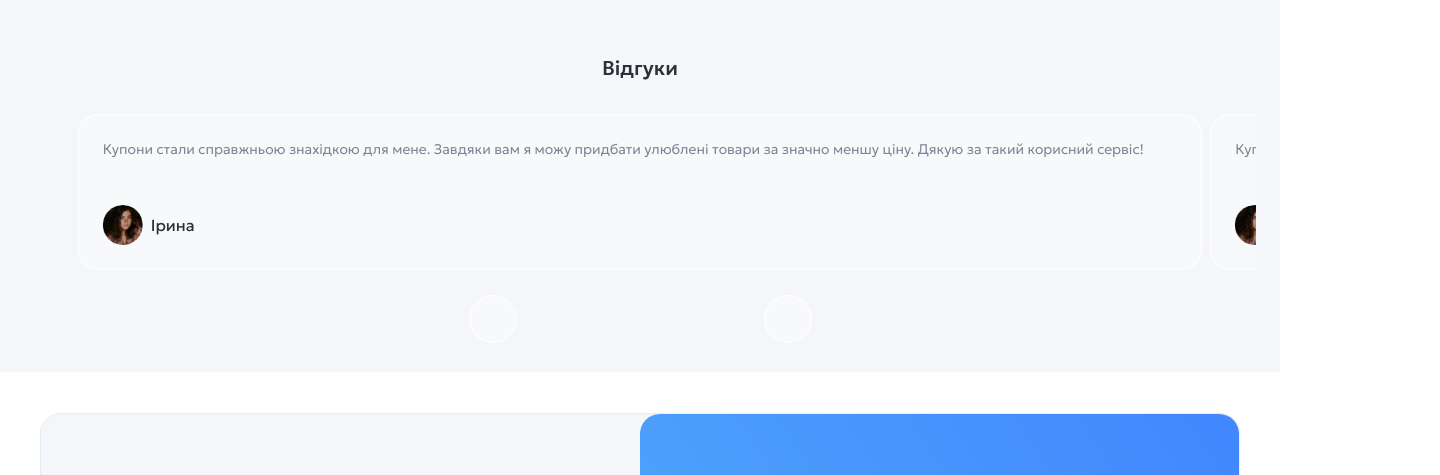
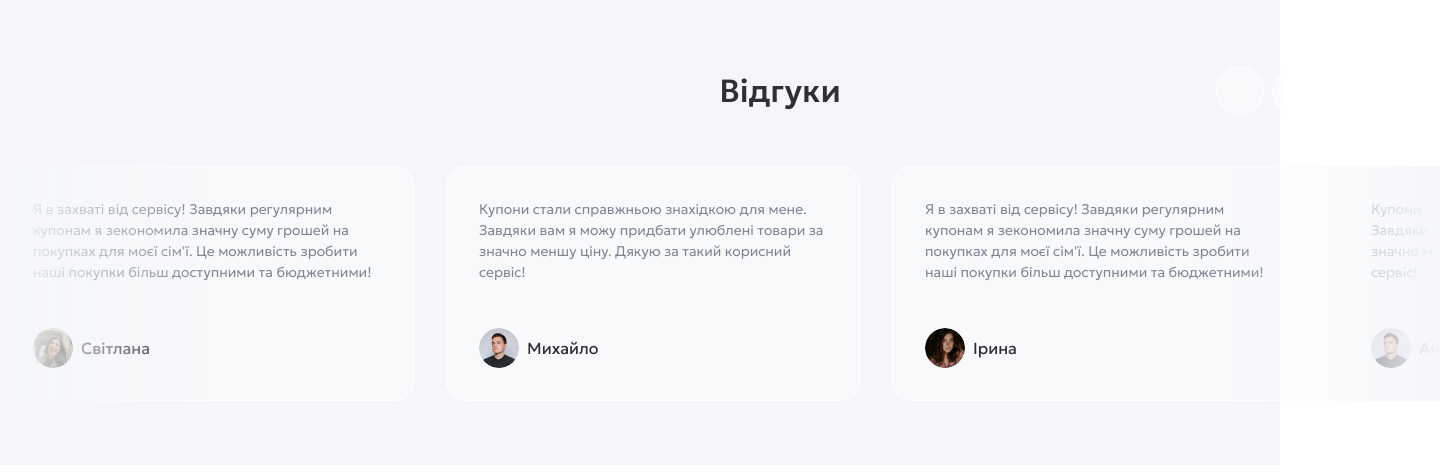
Before and after one commit to alexSili4/poseidon-buyer, a website built with Vite: page src/index.html in a window 1280 px wide. Shown: the part 1551-2026 px from the top of the page, 1440 px wide, since content can reach past the window. Built offline with nearby package versions, Linux system fonts and the light colour scheme; files whose address does not match are found by name.

Commit message:
update reviews styles

```diff
--- a/src/css/reviews.css
+++ b/src/css/reviews.css
@@ -5,6 +5,7 @@
 }
 
 .reviews-container {
+  position: relative;
   display: flex;
   flex-direction: column;
   align-items: center;
@@ -99,3 +100,67 @@
 .reviews-slider-btn-icon.next {
   transform: rotate(180deg);
 }
+
+@media screen and (min-width: 1250px) {
+  .reviews-section {
+    padding-top: 48px;
+    padding-bottom: 64px;
+  }
+
+  .reviews-container {
+    width: 1440px;
+  }
+
+  .reviews-title {
+    margin-left: 120px;
+    font-size: 32px;
+    text-align: left;
+  }
+
+  .reviews-slider {
+    position: relative;
+    margin-top: 55px;
+  }
+
+  .reviews-slider-blur {
+    position: absolute;
+    z-index: 10;
+    top: 0;
+    width: 208px;
+    height: 100%;
+    background-size: 208px 100%;
+    background-repeat: no-repeat;
+  }
+
+  .reviews-slider-blur.start {
+    left: 0;
+    background-image: linear-gradient(90deg, #f4f6f9, rgba(244, 246, 249, 0) 100%);
+  }
+
+  .reviews-slider-blur.end {
+    right: 0;
+    background-image: linear-gradient(90deg, rgba(244, 246, 249, 0), #f4f6f9 100%);
+  }
+
+  .reviews-slider.mobile {
+    display: none;
+  }
+
+  .reviews-slide-wrap {
+    padding: 32px;
+  }
+
+  .reviews-slider-controls-wrap {
+    position: absolute;
+    top: -5px;
+    right: 120px;
+    width: 104px;
+    margin-top: 0px;
+  }
+}
+
+@media screen and (max-width: 1249px) {
+  .reviews-slider.desk {
+    display: none;
+  }
+}
--- a/src/js/swiper.js
+++ b/src/js/swiper.js
@@ -7,6 +7,7 @@ const reviewsSliderMobile = new Swiper('.js-reviews-slider-mobile', {
   modules: [Navigation, Pagination],
   direction: 'horizontal',
   centeredSlides: true,
+  loop: true,
   spaceBetween: 8,
   slidesPerView: 1.095,
   speed: 800,
@@ -16,3 +17,17 @@ const reviewsSliderMobile = new Swiper('.js-reviews-slider-mobile', {
     prevEl: '.js-reviews-slider-btn-prev',
   },
 });
+
+const reviewsSliderDesk = new Swiper('.js-reviews-slider-desk', {
+  modules: [Navigation, Pagination],
+  direction: 'horizontal',
+  loop: true,
+  spaceBetween: 32,
+  slidesPerView: 3.3,
+  speed: 800,
+  grabCursor: true,
+  navigation: {
+    nextEl: '.js-reviews-slider-btn-next',
+    prevEl: '.js-reviews-slider-btn-prev',
+  },
+});
--- a/src/partials/reviews.html
+++ b/src/partials/reviews.html
@@ -5,10 +5,36 @@
       <div class="swiper-wrapper reviews-slider-wrapper">
         <div class="swiper-slide reviews-slider-slide">
           <div class="reviews-slide-wrap">
+            <p class="reviews-slide-text">
+              Я в захваті від сервісу! Завдяки регулярним купонам я зекономила значну суму грошей на покупках для моєї сім'ї. Це можливість зробити наші покупки більш доступними та бюджетними!
+            </p>
+            <div class="reviews-slide-user-info">
+              <div class="reviews-slide-user-avatar-wrap">
+                <img src="/images/reviews/svitlana.jpg" alt="аватар користувача" class="reviews-slide-user-avatar" />
+              </div>
+              <p class="reviews-slide-user-name">Світлана</p>
+            </div>
+          </div>
+        </div>
+        <div class="swiper-slide reviews-slider-slide">
+          <div class="reviews-slide-wrap">
             <p class="reviews-slide-text">Купони стали справжньою знахідкою для мене. Завдяки вам я можу придбати улюблені товари за значно меншу ціну. Дякую за такий корисний сервіс!</p>
             <div class="reviews-slide-user-info">
               <div class="reviews-slide-user-avatar-wrap">
-                <img src="/images/reviews/user.jpg" alt="аватар користувача" class="reviews-slide-user-avatar" />
+                <img src="/images/reviews/mykhaylo.jpg" alt="аватар користувача" class="reviews-slide-user-avatar" />
+              </div>
+              <p class="reviews-slide-user-name">Михайло</p>
+            </div>
+          </div>
+        </div>
+        <div class="swiper-slide reviews-slider-slide">
+          <div class="reviews-slide-wrap">
+            <p class="reviews-slide-text">
+              Я в захваті від сервісу! Завдяки регулярним купонам я зекономила значну суму грошей на покупках для моєї сім'ї. Це можливість зробити наші покупки більш доступними та бюджетними!
+            </p>
+            <div class="reviews-slide-user-info">
+              <div class="reviews-slide-user-avatar-wrap">
+                <img src="/images/reviews/iryna.jpg" alt="аватар користувача" class="reviews-slide-user-avatar" />
               </div>
               <p class="reviews-slide-user-name">Ірина</p>
             </div>
@@ -19,7 +45,48 @@
             <p class="reviews-slide-text">Купони стали справжньою знахідкою для мене. Завдяки вам я можу придбати улюблені товари за значно меншу ціну. Дякую за такий корисний сервіс!</p>
             <div class="reviews-slide-user-info">
               <div class="reviews-slide-user-avatar-wrap">
-                <img src="/images/reviews/user.jpg" alt="аватар користувача" class="reviews-slide-user-avatar" />
+                <img src="/images/reviews/andriy.jpg" alt="аватар користувача" class="reviews-slide-user-avatar" />
+              </div>
+              <p class="reviews-slide-user-name">Андрій</p>
+            </div>
+          </div>
+        </div>
+      </div>
+    </div>
+    <div class="swiper reviews-slider desk js-reviews-slider-desk">
+      <div class="swiper-wrapper reviews-slider-wrapper">
+        <div class="swiper-slide reviews-slider-slide">
+          <div class="reviews-slide-wrap">
+            <p class="reviews-slide-text">
+              Я в захваті від сервісу! Завдяки регулярним купонам я зекономила значну суму грошей на покупках для моєї сім'ї. Це можливість зробити наші покупки більш доступними та бюджетними!
+            </p>
+            <div class="reviews-slide-user-info">
+              <div class="reviews-slide-user-avatar-wrap">
+                <img src="/images/reviews/svitlana.jpg" alt="аватар користувача" class="reviews-slide-user-avatar" />
+              </div>
+              <p class="reviews-slide-user-name">Світлана</p>
+            </div>
+          </div>
+        </div>
+        <div class="swiper-slide reviews-slider-slide">
+          <div class="reviews-slide-wrap">
+            <p class="reviews-slide-text">Купони стали справжньою знахідкою для мене. Завдяки вам я можу придбати улюблені товари за значно меншу ціну. Дякую за такий корисний сервіс!</p>
+            <div class="reviews-slide-user-info">
+              <div class="reviews-slide-user-avatar-wrap">
+                <img src="/images/reviews/mykhaylo.jpg" alt="аватар користувача" class="reviews-slide-user-avatar" />
+              </div>
+              <p class="reviews-slide-user-name">Михайло</p>
+            </div>
+          </div>
+        </div>
+        <div class="swiper-slide reviews-slider-slide">
+          <div class="reviews-slide-wrap">
+            <p class="reviews-slide-text">
+              Я в захваті від сервісу! Завдяки регулярним купонам я зекономила значну суму грошей на покупках для моєї сім'ї. Це можливість зробити наші покупки більш доступними та бюджетними!
+            </p>
+            <div class="reviews-slide-user-info">
+              <div class="reviews-slide-user-avatar-wrap">
+                <img src="/images/reviews/iryna.jpg" alt="аватар користувача" class="reviews-slide-user-avatar" />
               </div>
               <p class="reviews-slide-user-name">Ірина</p>
             </div>
@@ -30,9 +97,9 @@
             <p class="reviews-slide-text">Купони стали справжньою знахідкою для мене. Завдяки вам я можу придбати улюблені товари за значно меншу ціну. Дякую за такий корисний сервіс!</p>
             <div class="reviews-slide-user-info">
               <div class="reviews-slide-user-avatar-wrap">
-                <img src="/images/reviews/user.jpg" alt="аватар користувача" class="reviews-slide-user-avatar" />
+                <img src="/images/reviews/andriy.jpg" alt="аватар користувача" class="reviews-slide-user-avatar" />
               </div>
-              <p class="reviews-slide-user-name">Ірина</p>
+              <p class="reviews-slide-user-name">Андрій</p>
             </div>
           </div>
         </div>
@@ -41,9 +108,9 @@
             <p class="reviews-slide-text">Купони стали справжньою знахідкою для мене. Завдяки вам я можу придбати улюблені товари за значно меншу ціну. Дякую за такий корисний сервіс!</p>
             <div class="reviews-slide-user-info">
               <div class="reviews-slide-user-avatar-wrap">
-                <img src="/images/reviews/user.jpg" alt="аватар користувача" class="reviews-slide-user-avatar" />
+                <img src="/images/reviews/andriy.jpg" alt="аватар користувача" class="reviews-slide-user-avatar" />
               </div>
-              <p class="reviews-slide-user-name">Ірина</p>
+              <p class="reviews-slide-user-name">Андрій</p>
             </div>
           </div>
         </div>
@@ -52,9 +119,9 @@
             <p class="reviews-slide-text">Купони стали справжньою знахідкою для мене. Завдяки вам я можу придбати улюблені товари за значно меншу ціну. Дякую за такий корисний сервіс!</p>
             <div class="reviews-slide-user-info">
               <div class="reviews-slide-user-avatar-wrap">
-                <img src="/images/reviews/user.jpg" alt="аватар користувача" class="reviews-slide-user-avatar" />
+                <img src="/images/reviews/andriy.jpg" alt="аватар користувача" class="reviews-slide-user-avatar" />
               </div>
-              <p class="reviews-slide-user-name">Ірина</p>
+              <p class="reviews-slide-user-name">Андрій</p>
             </div>
           </div>
         </div>
@@ -63,24 +130,15 @@
             <p class="reviews-slide-text">Купони стали справжньою знахідкою для мене. Завдяки вам я можу придбати улюблені товари за значно меншу ціну. Дякую за такий корисний сервіс!</p>
             <div class="reviews-slide-user-info">
               <div class="reviews-slide-user-avatar-wrap">
-                <img src="/images/reviews/user.jpg" alt="аватар користувача" class="reviews-slide-user-avatar" />
+                <img src="/images/reviews/andriy.jpg" alt="аватар користувача" class="reviews-slide-user-avatar" />
               </div>
-              <p class="reviews-slide-user-name">Ірина</p>
-            </div>
-          </div>
-        </div>
-        <div class="swiper-slide reviews-slider-slide">
-          <div class="reviews-slide-wrap">
-            <p class="reviews-slide-text">Купони стали справжньою знахідкою для мене. Завдяки вам я можу придбати улюблені товари за значно меншу ціну. Дякую за такий корисний сервіс!</p>
-            <div class="reviews-slide-user-info">
-              <div class="reviews-slide-user-avatar-wrap">
-                <img src="/images/reviews/user.jpg" alt="аватар користувача" class="reviews-slide-user-avatar" />
-              </div>
-              <p class="reviews-slide-user-name">Ірина</p>
+              <p class="reviews-slide-user-name">Андрій</p>
             </div>
           </div>
         </div>
       </div>
+      <div class="reviews-slider-blur start"></div>
+      <div class="reviews-slider-blur end"></div>
     </div>
     <div class="reviews-slider-controls-wrap">
       <button type="button" class="reviews-slider-btn prev js-reviews-slider-btn-prev">
```
Also changed, not shown: src/images/reviews/andriy.jpg (added), src/images/reviews/iryna.jpg (added), src/images/reviews/mykhaylo.jpg (added), src/images/reviews/svitlana.jpg (added), src/images/reviews/user.jpg (deleted).
